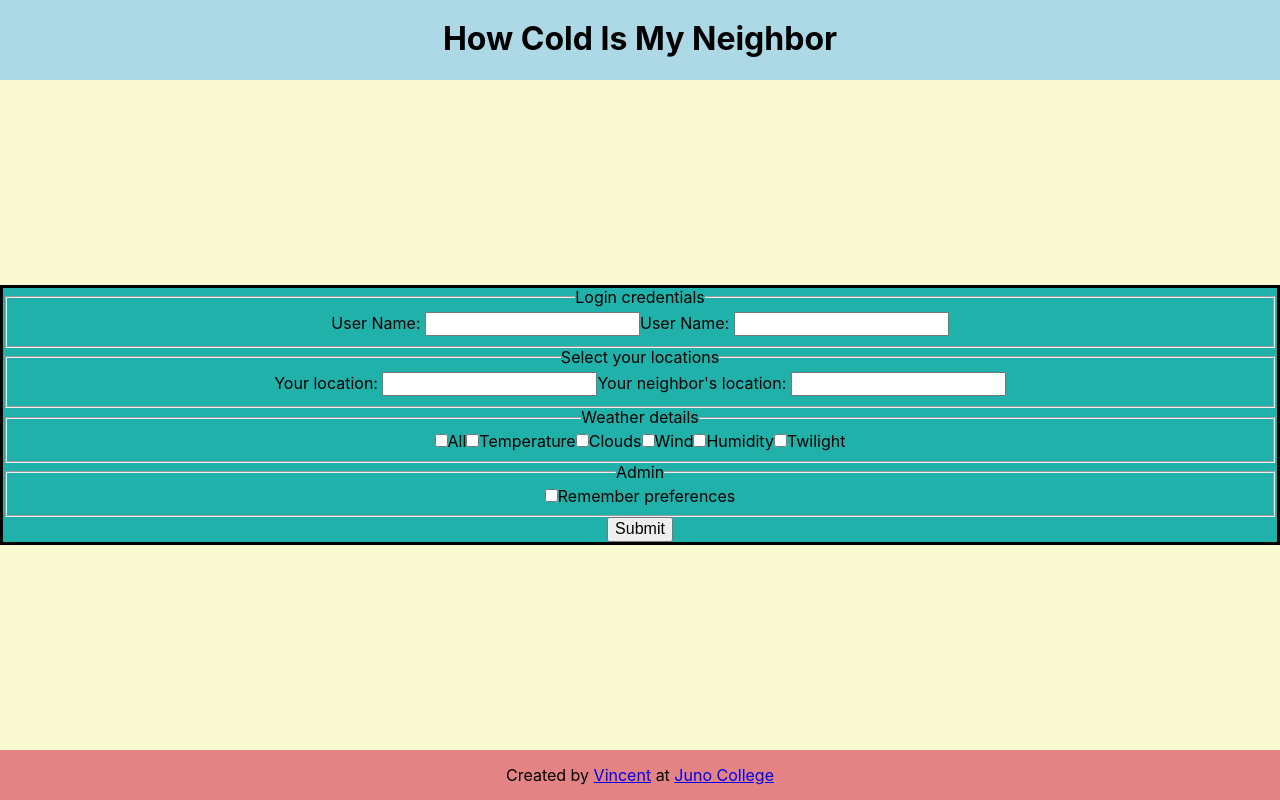
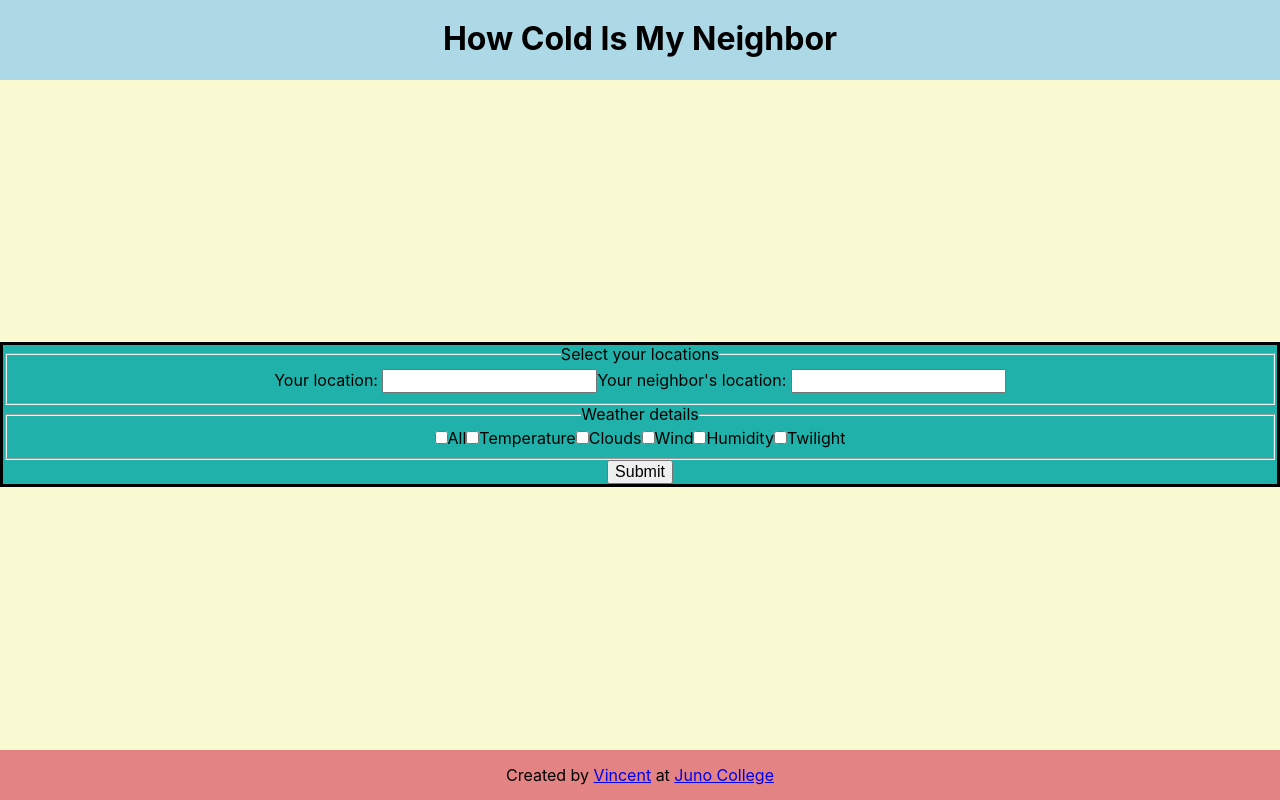
Before and after one commit to vinni-cmd/how-cold-is-my-neighbor, a React (Create React App) app: page / in a window 1280 px wide. Built offline with nearby package versions, Linux system fonts and the light colour scheme.

Commit message:
testing & refactoring form submission functionality

```diff
--- a/src/App.js
+++ b/src/App.js
@@ -7,10 +7,15 @@ import Form from './Components/Form/Form';
 
 function App() {
   const [userWeather, setUserWeather] = useState({});
+  const [neighborWeather, setNeighborWeather] = useState({});
 
-  const handleFormSubmission = (submission) => {
-    populateWeatherData('Yellowknife', setUserWeather);
+  const handleFormSubmission = (formData) => {
+    const { userCity, neighborCity, weatherDetails } = formData;
+    populateWeatherData(userCity, setUserWeather);
+    populateWeatherData(neighborCity, setNeighborWeather);
     console.log('userweather', userWeather);
+    console.log('neighborweather', neighborWeather)
+    console.log(weatherDetails);
   }
 
   return (
--- a/src/Components/Form/Form.js
+++ b/src/Components/Form/Form.js
@@ -2,26 +2,34 @@ import { useState } from 'react';
 import './Form.css'
 
 const Form = ({ handleFormSubmission }) => {
-  const [userCity, setUserCity] = useState('')
+  const [userCity, setUserCity] = useState('');
+  const [neighborCity, setNeighborCity] = useState('');
+  // control states checed useState(false) and in input chekced={statenamehere}
+
+  const handleSubmit = (e) => {
+    e.preventDefault();
+    const form = e.target;
+    const formData = new FormData(form);
+    const formDataObj = Object.fromEntries(formData.entries());
+    console.log('Form Data', formDataObj)
+    // return {userCity, neighborCity, weatherDetails}
+  }
 
   return (
-    <form onSubmit={(e) => {
-      e.preventDefault();
-      handleFormSubmission(userCity);
-    }}>
-      <fieldset>
+    <form onSubmit={handleSubmit}>
+      {/* <fieldset>
         <legend>Login credentials</legend>
         <label htmlFor="userName">User Name: </label>
         <input type="text" name="userName" id="userName" />
         <label htmlFor="userPassword">User Name: </label>
         <input type="password" name="userPassword" id="userPassword" />
-      </fieldset>
+      </fieldset> */}
       <fieldset>
         <legend>Select your locations</legend>
         <label htmlFor="userCity">Your location: </label>
         <input type="text" name="userCity" id="userCity" onChange={(e) => { setUserCity(e.target.value) }} value={userCity} />
         <label htmlFor="neighborCity">Your neighbor's location: </label>
-        <input type="text" name="neighborCity" id="neighborCity" />
+        <input type="text" name="neighborCity" id="neighborCity" value={neighborCity} onChange={(e) => { setNeighborCity(e.target.value) }} />
       </fieldset>
       <fieldset>
         <legend>Weather details</legend>
@@ -38,11 +46,11 @@ const Form = ({ handleFormSubmission }) => {
         <input type="checkbox" name="twilight" id="twilight" />
         <label htmlFor="twilight">Twilight</label>
       </fieldset>
-      <fieldset>
+      {/* <fieldset>
         <legend>Admin</legend>
         <input type="checkbox" name="preference" id="preference" />
         <label htmlFor="preference">Remember preferences</label>
-      </fieldset>
+      </fieldset> */}
       <button type="submit">Submit</button>
     </form>
   )
```
